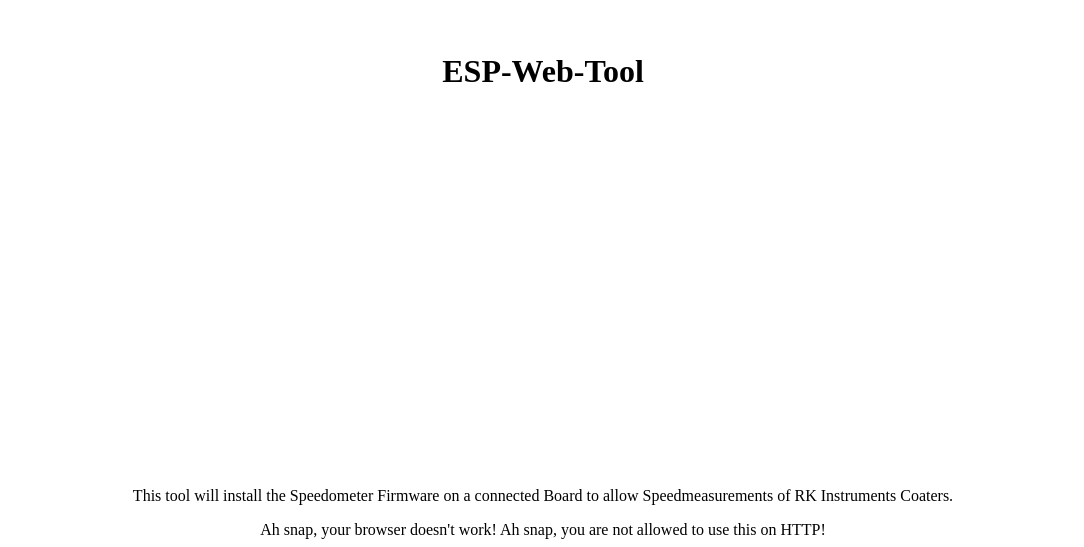
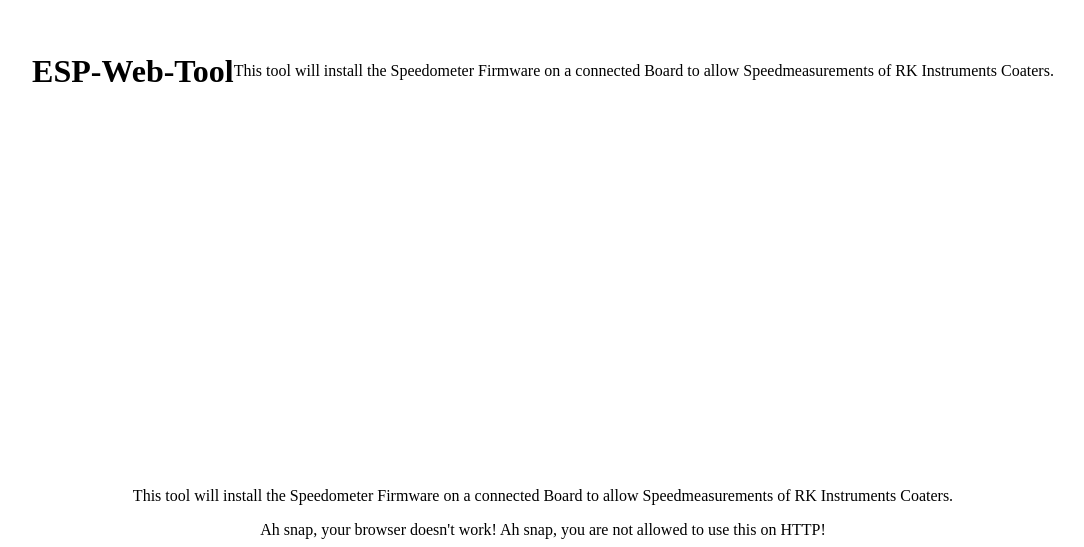
Before and after one commit to Pattern91/Speedometer, a plain HTML site: page index.html in a window 1280 px wide. Shown: the part 337-884 px from the top of the page, without its empty margins (97-1181 px from the left). Drawn offline with Linux system fonts and the light colour scheme.

Commit message:
Update index.html

```diff
--- a/index.html
+++ b/index.html
@@ -3,6 +3,7 @@
 <body>
     <div style="display: flex; justify-content: center; align-items: center; height: 100vh;">
         <h1>ESP-Web-Tool</h1>
+        <div>This tool will install the Speedometer Firmware on a connected Board to allow Speedmeasurements of RK Instruments Coaters.</div>
     </div>
     <div style="display: flex; justify-content: center; align-items: center;">
         <p>This tool will install the Speedometer Firmware on a connected Board to allow Speedmeasurements of RK Instruments Coaters.</p>
```
